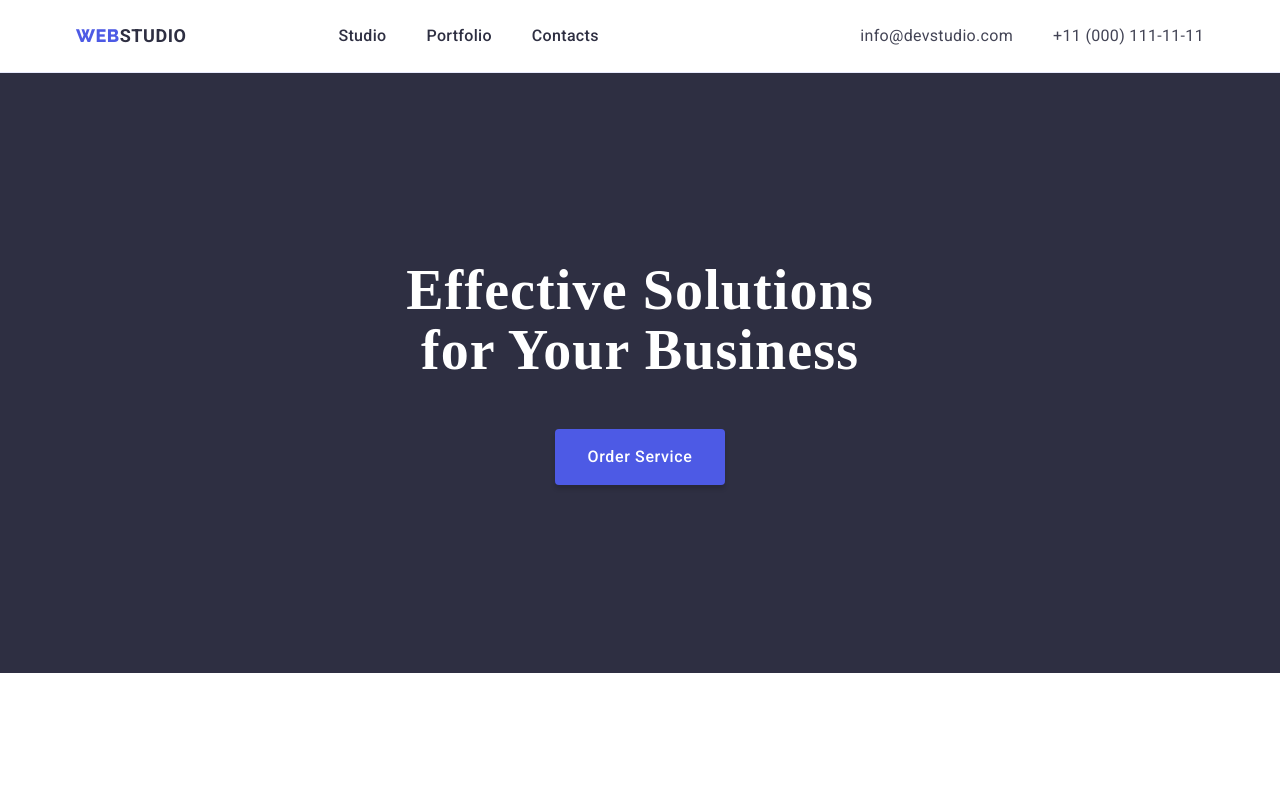
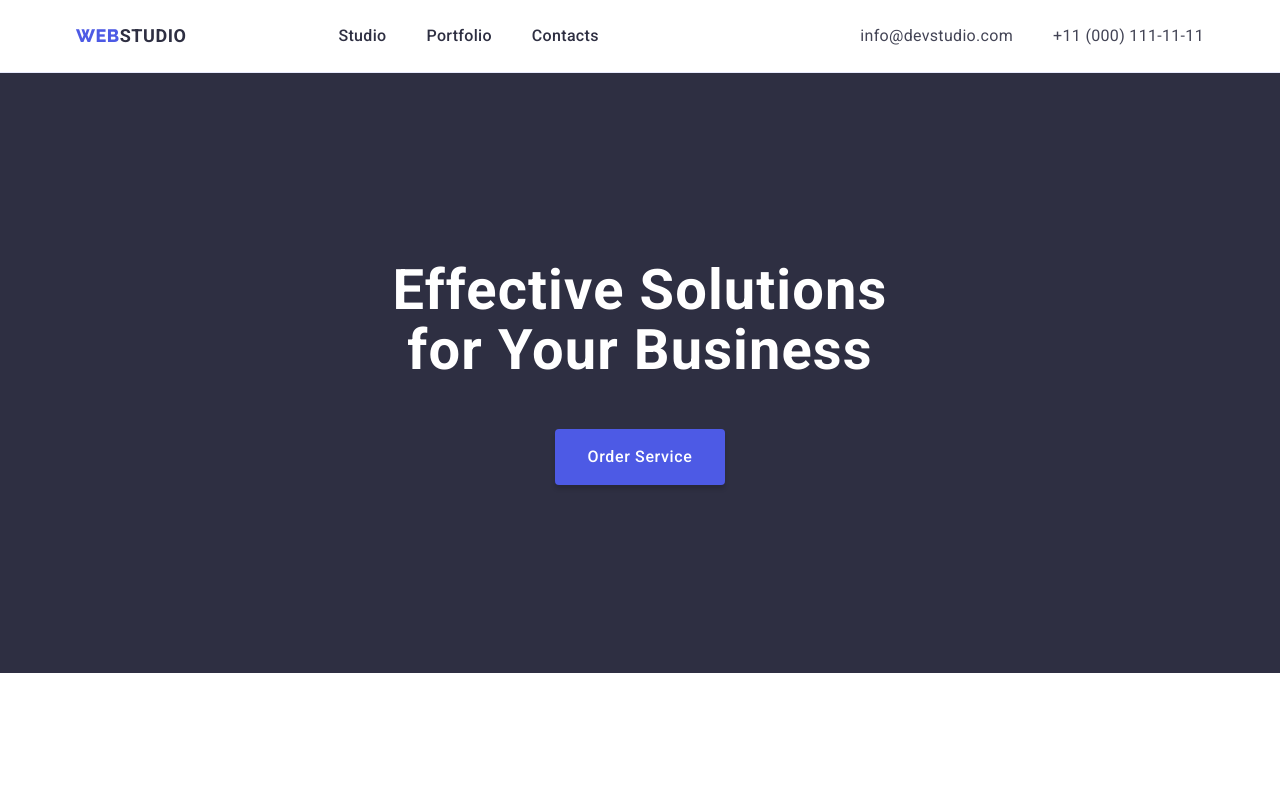
Before and after one commit to Dmytro1197/goit-markup-hw-03, a plain HTML site: page index.html in a window 1280 px wide. Shown: the top 789 px of the page. Drawn offline with nearby package versions, Linux system fonts and the light colour scheme.

Commit message:
Update style.css

```diff
--- a/css/style.css
+++ b/css/style.css
@@ -178,7 +178,7 @@ img {
 .hero-title {
   color: var(--white);
   text-align: center;
-  font-family: --pramiry-font;
+  font-family: var(--pramiry-font);
   font-size: 56px;
   line-height: 1.07;
   letter-spacing: 0.02em;
```
